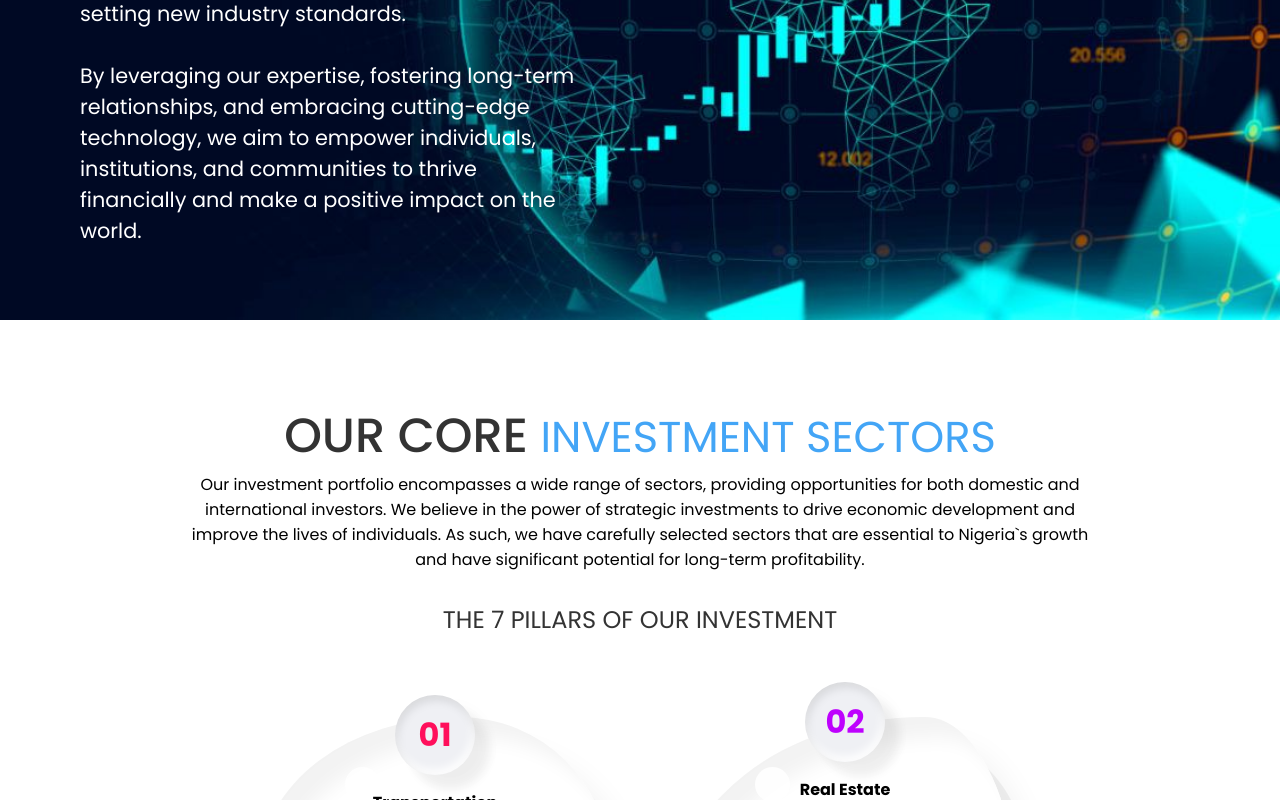
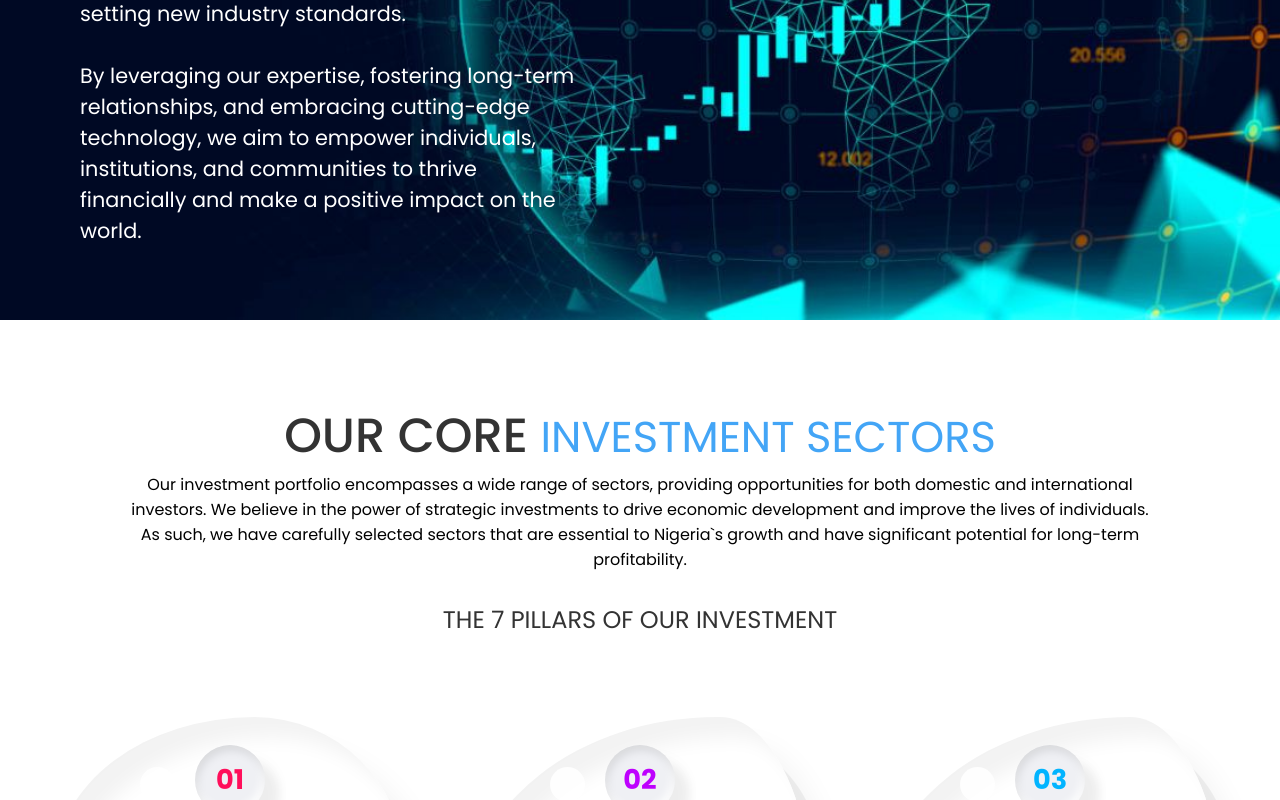
Before and after one commit to Chandrasura25/Capital-Partners, a React (Vite) app: page / in a window 1280 px wide. Shown: the part 2000-2800 px from the top of the page. Built offline with nearby package versions, Linux system fonts and the light colour scheme.

Commit message:
read more/less

```diff
--- a/src/components/Card.jsx
+++ b/src/components/Card.jsx
@@ -1,20 +1,26 @@
 import { motion } from "framer-motion";
+import { useState } from "react";
 import { fadeIn } from "../utils/animationVariants";
 import PropTypes from "prop-types";
 import cardStyles from "../styles/Card.module.css";
-const Card = ({ index,id, title, clr, content }) => {
+const Card = ({ index, id, title, clr, content }) => {
+  const [isDropped, setIsDropped] = useState(false);
+
+  const toggleDrop = () => {
+    setIsDropped((prevState) => !prevState);
+  };
   return (
     <motion.div
       variants={fadeIn("up", "spring", index * 0.5, 0.75)}
-      className={cardStyles.drop}
+      className={`${cardStyles.drop} ${isDropped ? cardStyles.active : ""}`}
       style={{ "--clr": clr }}
     >
       <div className={cardStyles.content}>
         <h2>0{id}</h2>
         <h4>{title}</h4>
 
-          <p>{content}</p>
-        <a href="#">Read More</a>
+        <p>{content}</p>
+        <a href="#" className={cardStyles.more} onClick={toggleDrop}></a>
       </div>
     </motion.div>
   );
--- a/src/styles/Card.module.css
+++ b/src/styles/Card.module.css
@@ -17,6 +17,10 @@
   display: flex;
   justify-content: center;
   align-items: center;
+}
+.drop.active {
+  width: 390px;
+  height: 390px;
 }
 .drop:nth-child(1) {
   border-radius: 57% 43% 43% 57% / 43% 43% 57% 57%;
@@ -71,13 +75,13 @@
   position: relative;
   flex-direction: column;
   text-align: center;
-  padding: 40px;
+  padding: 30px;
   gap: 15px;
 }
 .drop .content h2 {
   position: relative;
-  width: 80px;
-  height: 80px;
+  width: 70px;
+  height: 70px;
   border-radius: 50%;
   background: #eff0f4;
   display: flex;
@@ -86,12 +90,22 @@
   box-shadow: inset 2px 5px 10px rgba(0, 0, 0, 0.1),
     inset -2px -5px 10px rgba(255, 255, 255, 1),
     15px 15px 10px rgba(0, 0, 0, 0.05), 15px 10px 15px rgba(0, 0, 0, 0.025);
-  font-size: 2em;
+  font-size: 1.7em;
   color: var(--clr);
+}
+.drop .content p {
+  font-size: 0.9em;
+  color: #333;
+  font-weight: 400;
+  height: 110px;
+  overflow: hidden;
+}
+.drop.active .content p {
+  height: auto;
 }
 .drop .content a {
   position: relative;
-  padding: 10px 25px;
+  padding: 10px 20px;
   background: var(--clr);
   color: #fff;
   text-decoration: none;
@@ -115,3 +129,9 @@
   background: rgba(255, 255, 255, 0.5);
   border-radius: 5px;
 }
+.drop .content .more::after {
+  content: "Read More";
+}
+.drop.active .content .more::after {
+  content: "Read Less";
+}
--- a/src/styles/Pillar.module.css
+++ b/src/styles/Pillar.module.css
@@ -1,7 +1,7 @@
 .pillar {
   position: relative;
   width: 100%;
-  padding: 80px;
+  padding: 80px 20px;
 }
 .titleText {
   color: #333;
```
